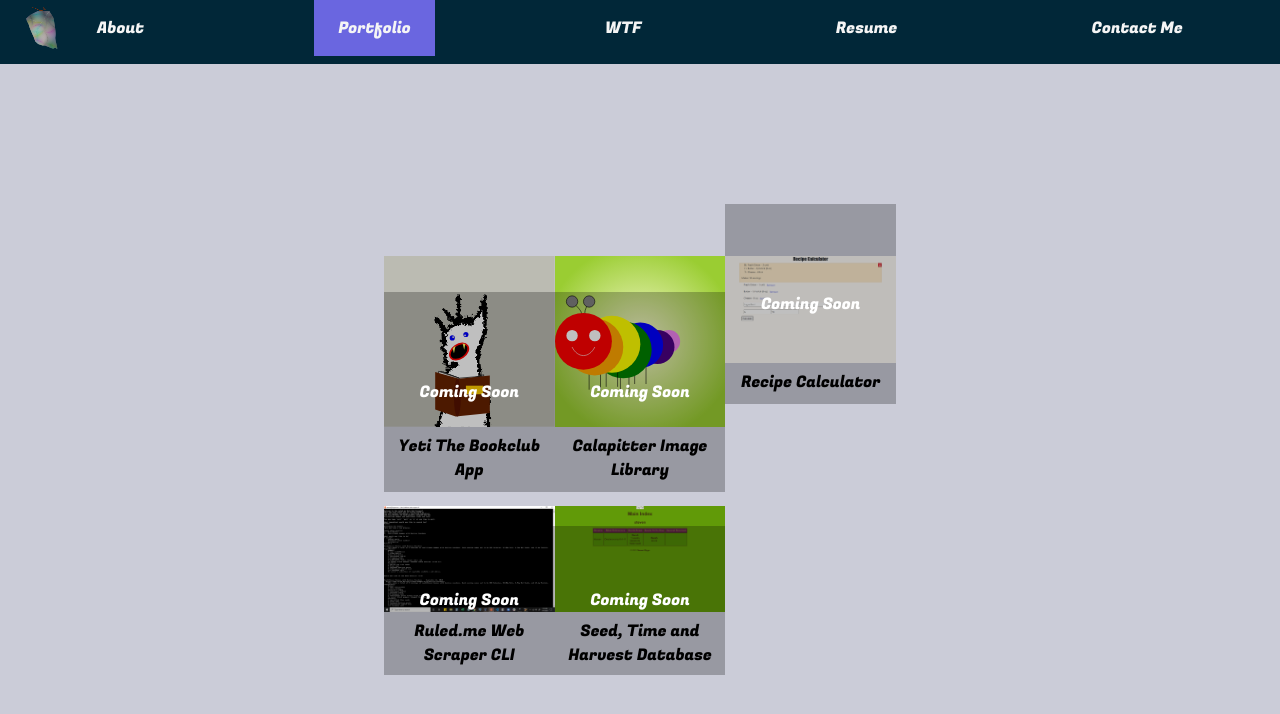
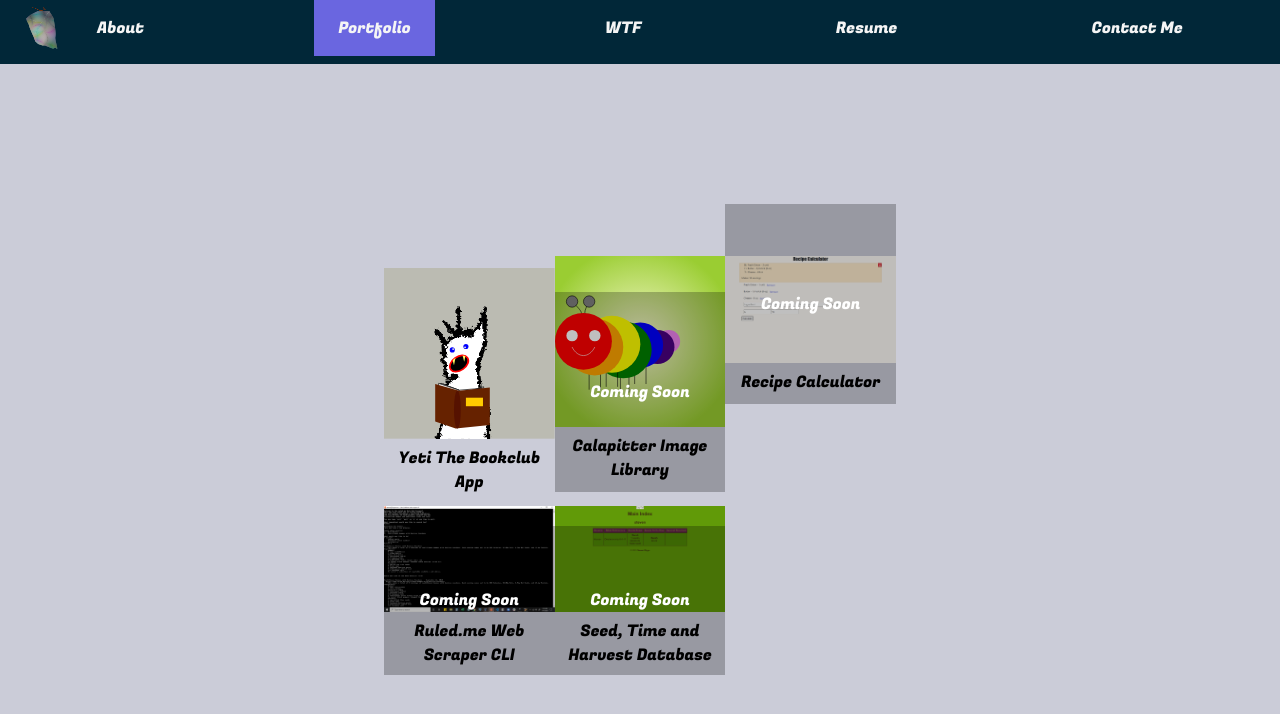
Before and after one commit to StevenDRiggs/my-next-website-frontend, a Next.js app: page /portfolio in a window 1280 px wide. Shown: the top 714 px of the page. Built offline with nearby package versions, Linux system fonts and the light colour scheme.

Commit message:
enabled yeti on portfolio page

```diff
--- a/pages/portfolio.js
+++ b/pages/portfolio.js
@@ -14,17 +14,12 @@ const Portfolio = () => {
     // </div>
     <>
       <div className={styles.portfolioGrid}>
-        <div className={styles.gridCell}>
-          <Link href='#'>
-            <a>
-              <Yeti className={styles.thumbnail} />
-              <caption className={styles.caption}>Yeti The Bookclub App</caption>
-            </a>
-          </Link>
-          <div className={styles.comingSoonDiv}>
-            <p className={styles.comingSoonText}>Coming Soon</p>
-          </div>
-        </div>
+        <Link href='https://yeti-the-bookclub-app.herokuapp.com' target='_blank'>
+          <a>
+            <Yeti className={styles.thumbnail} />
+            <caption className={styles.caption}>Yeti The Bookclub App</caption>
+          </a>
+        </Link>
         <div className={styles.gridCell}>
           <Link href='#'>
             <a>
```
